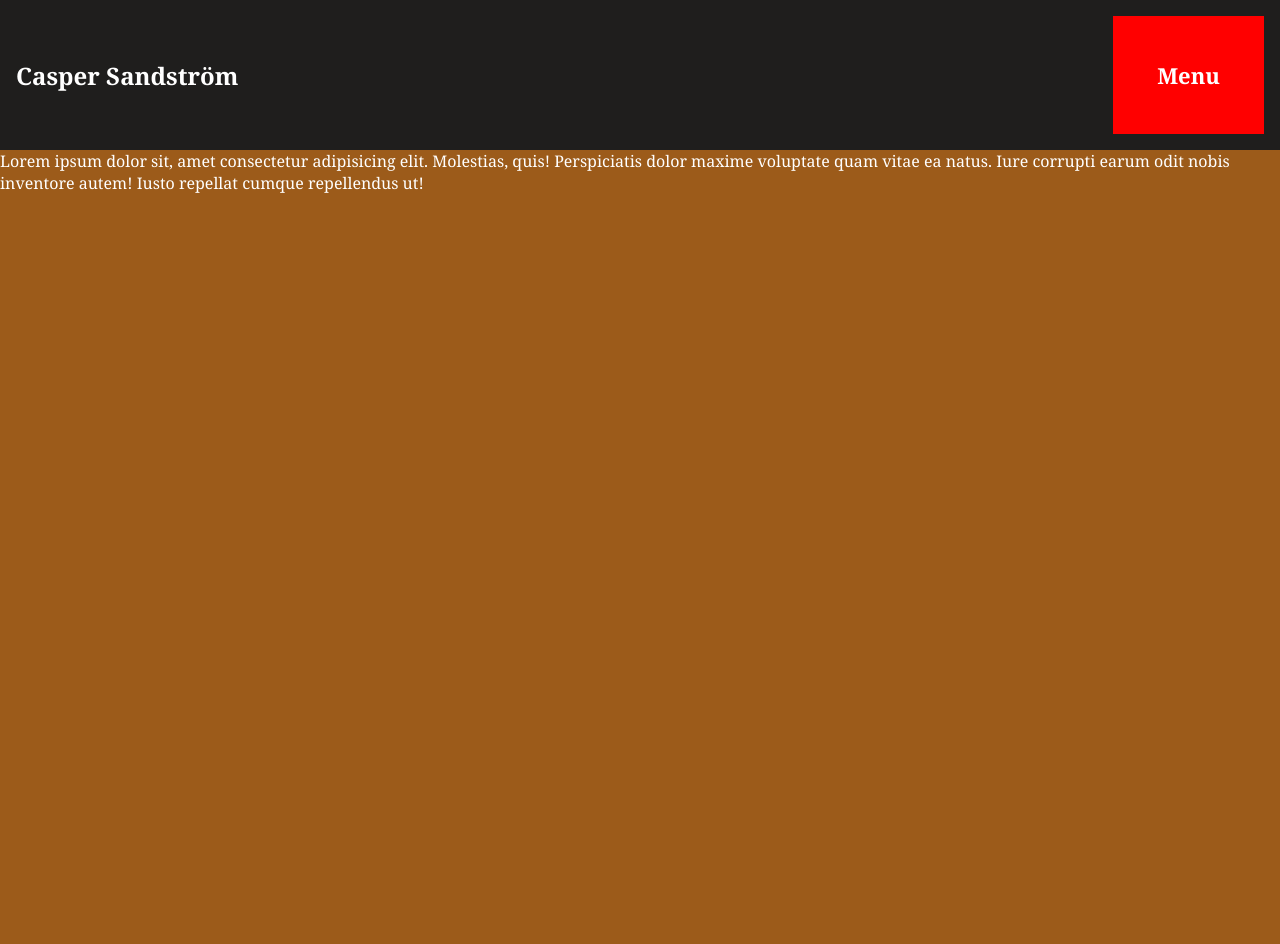
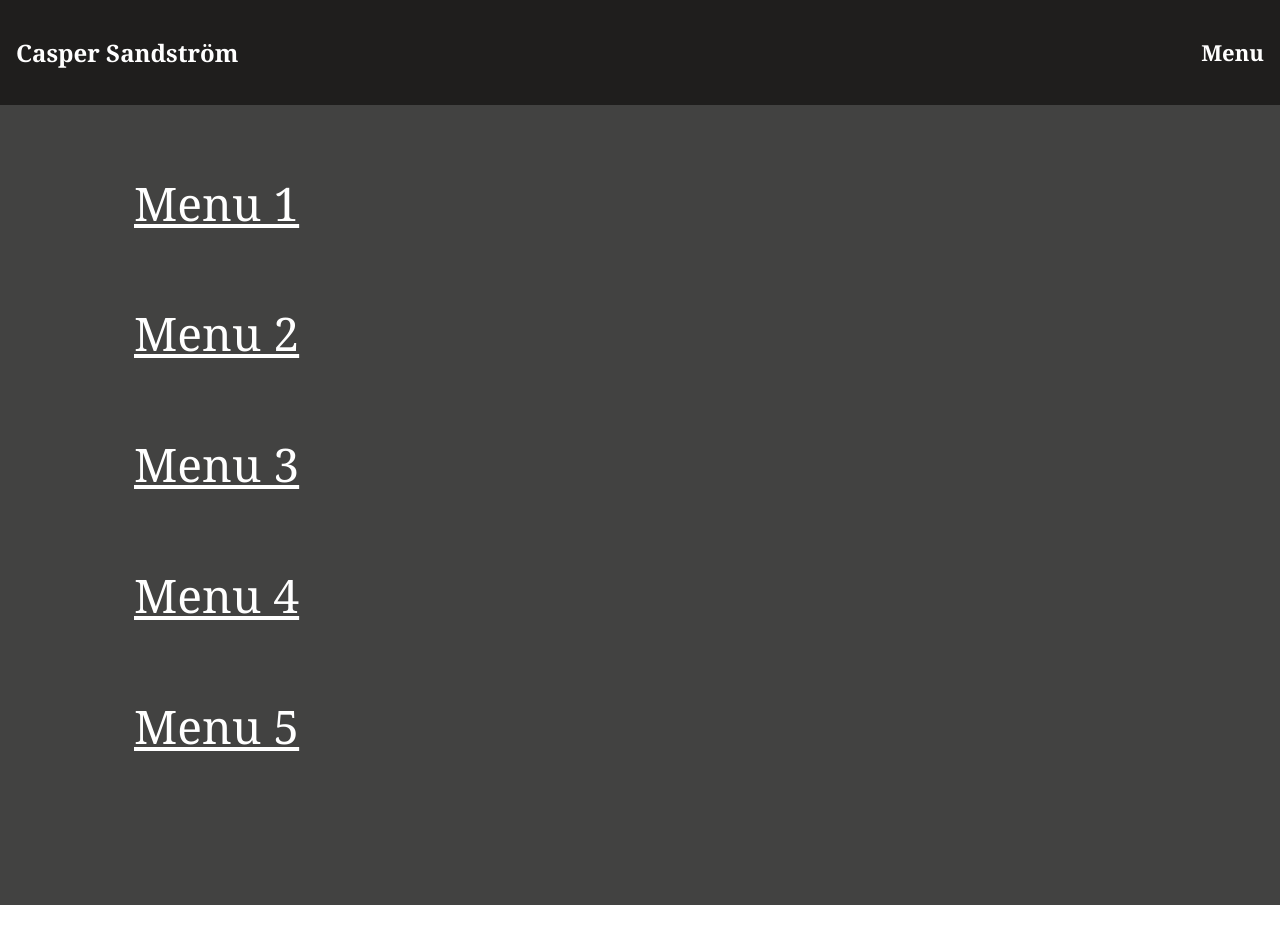
Before and after one commit to Korpo-spec/WebK5CasperSandstrom, a plain HTML site: page Index.html in a window 1280 px wide. Both pictures are taken after a click on the element "Menu". After the commit the page ends 905 px from the top, so only its background shows below. Drawn offline with Linux system fonts and the light colour scheme.

Commit message:
menu alternatives

```diff
--- a/CSS/Style.css
+++ b/CSS/Style.css
@@ -27,9 +27,9 @@ h1{
     font-weight: bold;
     font-size: 22px;
 
-    background-color: red;
+    /*background-color: red;
     padding: 2em;
-
+    */
 
 
 }
@@ -53,11 +53,13 @@ h1{
 
 }
 #dropDownMenu2{
-    background-color: rgb(156, 91, 26);
+    background-color: rgb(66, 66, 65);
     margin-left: -8px;
     margin-right: -8px;
     height: 100vh;
-    display: block;
+
+
+
     z-index: -1;
 
     display: none;
@@ -65,17 +67,23 @@ h1{
     grid-row: 1;
     grid-column: 1;
 }
-    /*
-    animation-name: MenuSlideIn;
-    animation-duration: 2s;
-    animation-play-state: paused;
-    animation-fill-mode: forwards;
+
+.menuitems{
+    display: flex;
+    justify-content: space-evenly;
+    flex-direction: column;
+    height: 90%;
+    margin-left: 10%;
 
 }
+.menuitem{
+    font-size: 1.7em;
+    text-decoration: underline;
+    color: white;
 
-@keyframes MenuSlideIn{
+    font-family: Georgia, 'Times New Roman', Times, serif;
 
-    from {height: 0%;}
-    to {height: 100%;}
+    background:none;
+    border: none;
+
 }
-/*
--- a/Index.html
+++ b/Index.html
@@ -16,8 +16,8 @@
         <div id="dropDown">Menu</div>
 
                 <!--
-            <a href="">Hejsan</a>
-            <a href="">Annan länk</a>
+            <button  href="">Hejsan</button >
+            <button  href="">Annan länk</button >
         -->
 
     </nav>
@@ -27,9 +27,33 @@
     <div class="grid">
 
 
-        <div class="dropDownMenu"> Lorem ipsum dolor sit, amet consectetur adipisicing elit. Molestias, quis! Perspiciatis dolor maxime voluptate quam vitae ea natus. Iure corrupti earum odit nobis inventore autem! Iusto repellat cumque repellendus ut!</div>
+        <div class="dropDownMenu">
+            Lorem ipsum dolor sit, amet consectetur adipisicing elit. Molestias, quis! Perspiciatis dolor maxime voluptate quam vitae ea natus. Iure corrupti earum odit nobis inventore autem! Iusto repellat cumque repellendus ut!
 
-        <div id="dropDownMenu2"> Lorem ipsum dolor sit, amet consectetur adipisicing elit. Molestias, quis! Perspiciatis dolor maxime voluptate quam vitae ea natus. Iure corrupti earum odit nobis inventore autem! Iusto repellat cumque repellendus ut!</div>
+        </div>
+
+        <div id="dropDownMenu2">
+
+            <div class="menuitems">
+                <div class="menuitem">
+                    <button class="menuitem" >Menu 1</button >
+                </div>
+                <div class="menuitem">
+                    <button class="menuitem" >Menu 2</button >
+                </div>
+                <div class="menuitem">
+                    <button class="menuitem" >Menu 3</button >
+                </div>
+                <div class="menuitem">
+                    <button class="menuitem" >Menu 4</button >
+                </div>
+                <div class="menuitem">
+                    <button class="menuitem" >Menu 5</button >
+                </div>
+            </div>
+
+
+        </div>
 
     </div>
 
@@ -40,5 +64,6 @@
     </div>
 
 
+
 </body>
 </html>
--- a/Javascript/Script.js
+++ b/Javascript/Script.js
@@ -70,7 +70,7 @@ function MenubuttonClicked() {
         elem.style.display = "block";
         elem2.style.display = "block";
         animateObject(elem, window.innerHeight, 0, 1000);
-        animateObject(elem2, 0,   -window.innerHeight, 1000);
+        animateObject(elem2, 0, -window.innerHeight, 1000);
         timesClicked++;
     }
 
```
Also changed, not shown: functions/index.js (added, +8 -0 lines), functions/package.json (added, +25 -0 lines), functions/.eslintrc.json (added), 2 other files.
